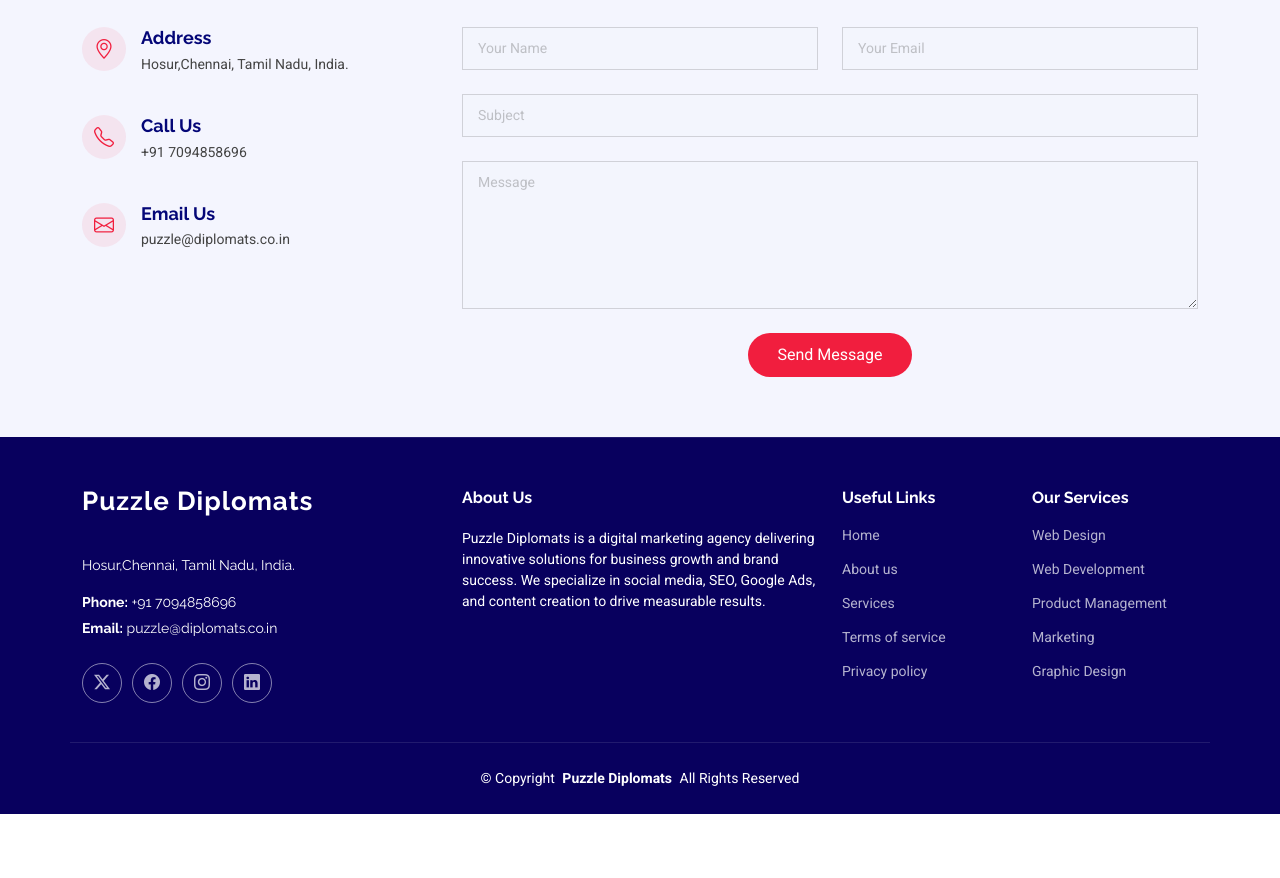
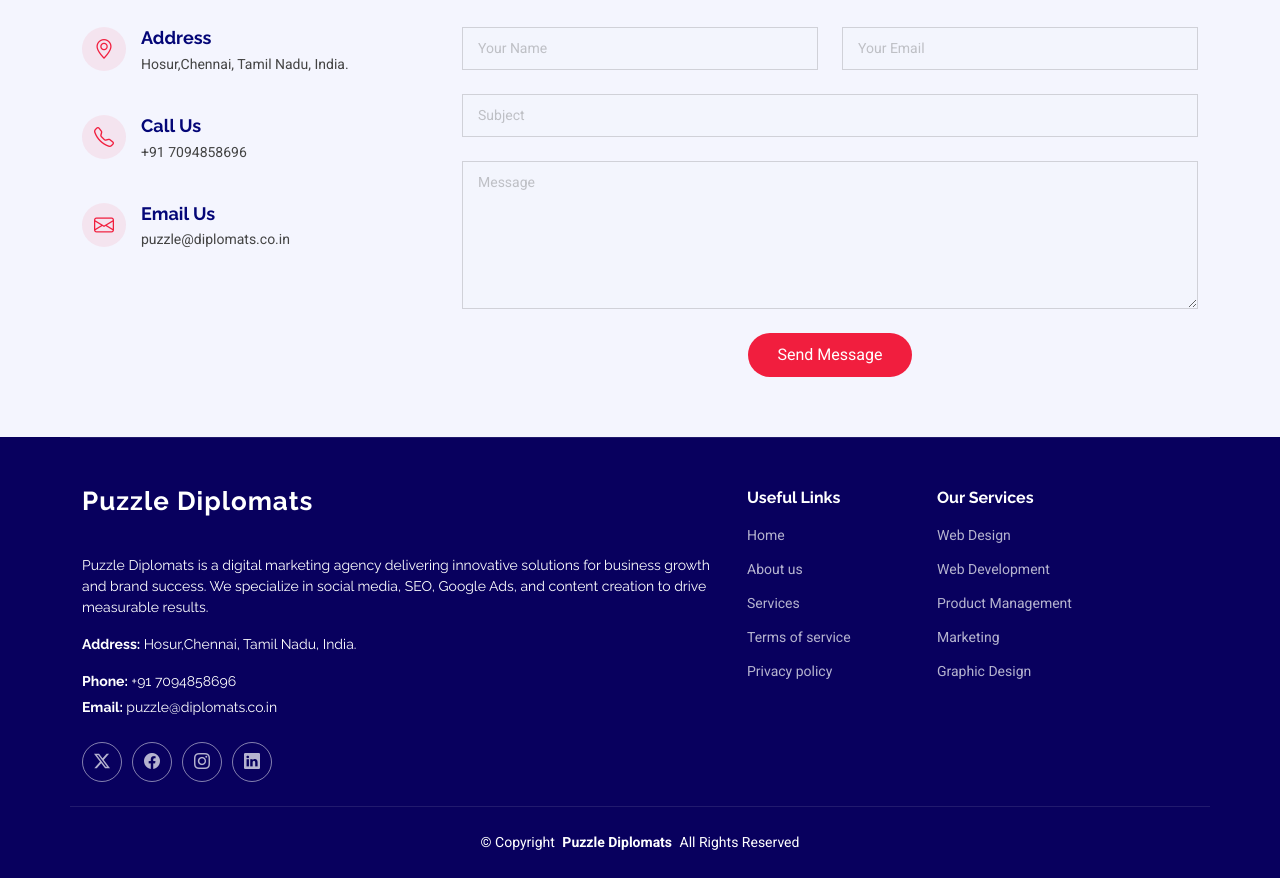
Before and after one commit to KVRL17/puzzle-diplomats, a plain HTML site: page index.html in a window 1280 px wide. Shown: the part 3212-4090 px from the top of the page. Before the commit the page ends 4026 px from the top, so only its background shows below. Drawn offline with Linux system fonts and the light colour scheme.

Commit message:
first commit

```diff
--- a/index.html
+++ b/index.html
@@ -911,14 +911,15 @@
 
     <div class="container footer-top">
       <div class="row gy-3">
-        <div class="col-lg-4 col-md-6 footer-about">
+        <div class="col-lg-7 col-md-6 footer-about">
           <a href="index.html" class="logo d-flex align-items-center">
             <span class="sitename">Puzzle Diplomats</span>
           </a>
           <div class="footer-contact pt-3">
-            <p>Hosur,Chennai, Tamil Nadu, India.</p>
-            <p class="mt-3"><strong>Phone:</strong> <span>+91 7094858696</span></p>
-            <p><strong>Email:</strong> <span>puzzle@diplomats.co.in</span></p>
+            <p>Puzzle Diplomats is a digital marketing agency delivering innovative solutions for business growth and brand success. We specialize in social media, SEO, Google Ads, and content creation to drive measurable results.</p>
+            <p class="mt-3"><strong>Address: </strong>Hosur,Chennai, Tamil Nadu, India.</p>
+            <p class="mt-3"><strong>Phone: </strong> <span>+91 7094858696</span></p>
+            <p><strong>Email: </strong> <span>puzzle@diplomats.co.in</span></p>
           </div>
           <div class="social-links d-flex mt-4">
             <a href=""><i class="bi bi-twitter-x"></i></a>
@@ -926,11 +927,6 @@
             <a href=""><i class="bi bi-instagram"></i></a>
             <a href=""><i class="bi bi-linkedin"></i></a>
           </div>
-        </div>
-
-        <div class="col-lg-4 col-md-12 footer-newsletter">
-          <h4>About Us</h4>
-          <p>Puzzle Diplomats is a digital marketing agency delivering innovative solutions for business growth and brand success. We specialize in social media, SEO, Google Ads, and content creation to drive measurable results.</p>
         </div>
 
         <div class="col-lg-2 col-md-3 footer-links">
```
